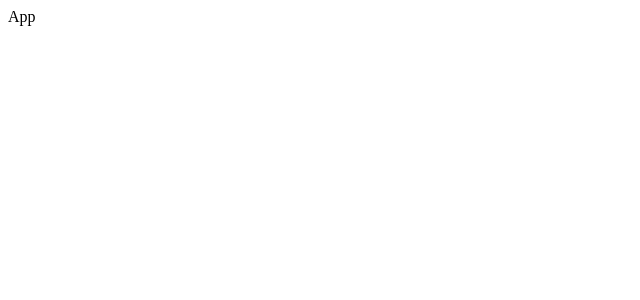
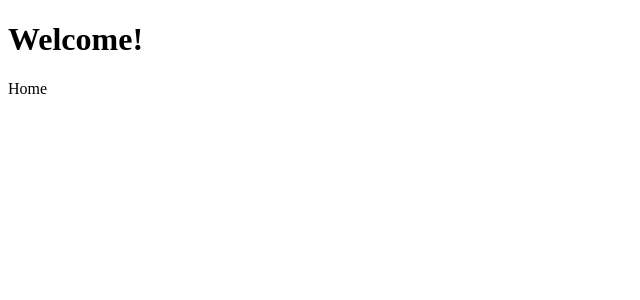
Before and after one commit to spring1826/searchView, a React (Create React App) app: page / in a window 1280 px wide. Shown: the top 300 px of the page, without its empty margins (0-640 px from the left). Built offline with nearby package versions, Linux system fonts and the light colour scheme.

Commit message:
chore: add lint, emotion

```diff
--- a/package.json
+++ b/package.json
@@ -4,6 +4,7 @@
   "private": true,
   "dependencies": {
     "@emotion/react": "^11.9.3",
+    "@emotion/styled": "^11.9.3",
     "@testing-library/jest-dom": "^5.16.4",
     "@testing-library/react": "^13.3.0",
     "@testing-library/user-event": "^13.5.0",
@@ -15,6 +16,7 @@
     "react": "^18.2.0",
     "react-dom": "^18.2.0",
     "react-query": "^3.39.1",
+    "react-router-dom": "^6.3.0",
     "react-scripts": "5.0.1",
     "typescript": "^4.7.4",
     "web-vitals": "^2.1.4"
@@ -23,7 +25,9 @@
     "start": "react-scripts start",
     "build": "react-scripts build",
     "test": "react-scripts test",
-    "eject": "react-scripts eject"
+    "eject": "react-scripts eject",
+    "lint": "eslint './src/**/*.{ts,tsx,js,jsx}'",
+    "lint:fix": "eslint --fix './src/**/*.{ts,tsx,js,jsx}'"
   },
   "eslintConfig": {
     "extends": [
--- a/src/App.tsx
+++ b/src/App.tsx
@@ -1,7 +1,15 @@
-import React from "react";
+import { Routes, Route, Link } from "react-router-dom";
+import Home from "./pages/Home/home";
 
 function App() {
-  return <div>App</div>;
+  return (
+    <div>
+      <h1>Welcome!</h1>
+      <Routes>
+        <Route path="/" element={<Home />} />
+      </Routes>
+    </div>
+  );
 }
 
 export default App;
--- a/src/index.tsx
+++ b/src/index.tsx
@@ -1,5 +1,6 @@
 import React from "react";
 import ReactDOM from "react-dom/client";
+import { BrowserRouter } from "react-router-dom";
 import App from "./App";
 
 const root = ReactDOM.createRoot(
@@ -7,6 +8,8 @@ const root = ReactDOM.createRoot(
 );
 root.render(
   <React.StrictMode>
-    <App />
+    <BrowserRouter>
+      <App />
+    </BrowserRouter>
   </React.StrictMode>
 );
--- /dev/null
+++ b/src/pages/Home/home.tsx
@@ -0,0 +1,10 @@
+import React from "react";
+import * as S from "./style";
+
+interface HomeProps {}
+
+const Home: React.FC<HomeProps> = (props) => {
+  return <S.Wrappwe>Home</S.Wrappwe>;
+};
+
+export default Home;
--- /dev/null
+++ b/src/pages/Home/style.ts
@@ -0,0 +1,3 @@
+import styled from "@emotion/styled";
+
+export const Wrappwe = styled.div``;
```
Also changed, not shown: 2 other files (tests, documents, lock files or other folders).
